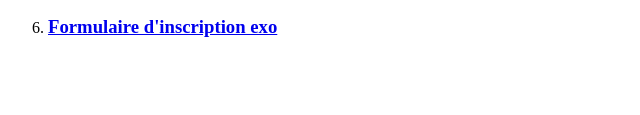
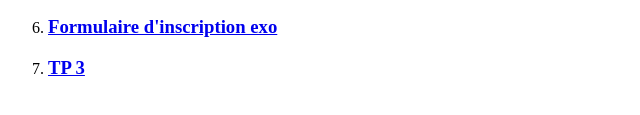
Before and after one commit to Alexcpr1/Alex_cpr, a plain HTML site: page index.html in a window 1280 px wide. Shown: the part 267-382 px from the top of the page, 0-640 px from the left. Drawn offline with Linux system fonts and the light colour scheme.

Commit message:
Add files via upload

```diff
--- a/index.html
+++ b/index.html
@@ -23,6 +23,8 @@
 
 	<li><h3><a href="exoformulaire.html"> Formulaire d'inscription exo </a></h3></li>
 
+	<li><h3><a href="../TP3.2/index.html"> TP 3 </a></h3></li>
+
 </ol>
 </body>
 </html>
```
